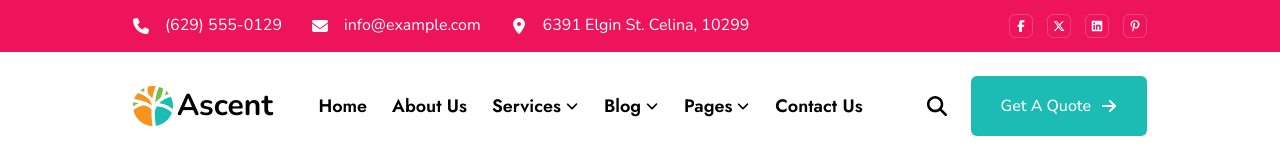
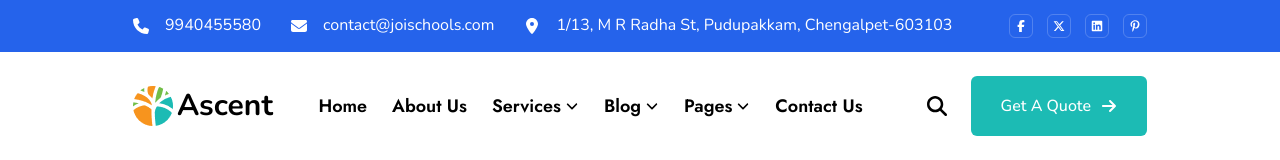
Before and after one commit to trendsandtactics/jois, a React (Vite) app: page / in a window 1280 px wide. Shown: the top 160 px of the page. Built offline with nearby package versions, Linux system fonts and the light colour scheme.

Commit message:
Update topHeader.jsx

```diff
--- a/src/components/sections/headers/topHeader.jsx
+++ b/src/components/sections/headers/topHeader.jsx
@@ -5,29 +5,43 @@ import SocalIcons from '@/components/ui/socalIcons';
 
 const TopHeader = () => {
     return (
-        <div id="top-header" className="bg-destructive sm:block hidden">
+        <div
+            id="top-header"
+            // ✅ blue background (Tailwind's blue-600, adjust as needed)
+            className="bg-blue-600 sm:block hidden"
+        >
             <div className="container">
                 <div className="flex lg:flex-row flex-col justify-between items-center gap-2 py-[13px]">
                     <div>
                         <ul className="flex gap-7.5">
-                            <li className='text-cream-foreground flex items-center gap-4'>
-                                <FaPhone /> <Link to={"#"}>(629) 555-0129</Link>
+                            {/* Phone */}
+                            <li className="text-cream-foreground flex items-center gap-4">
+                                <FaPhone />
+                                <Link to="tel:9940455580">9940455580</Link>
                             </li>
-                            <li className='text-cream-foreground flex items-center gap-4'>
-                                <FaEnvelope /> <Link to={"#"}>info@example.com</Link>
+                            {/* Email */}
+                            <li className="text-cream-foreground flex items-center gap-4">
+                                <FaEnvelope />
+                                <Link to="mailto:contact@joischools.com">
+                                    contact@joischools.com
+                                </Link>
                             </li>
-                            <li className='text-cream-foreground flex items-center gap-4'>
-                                <FaLocationDot /> <span>6391 Elgin St. Celina, 10299</span>
+                            {/* Address */}
+                            <li className="text-cream-foreground flex items-center gap-4">
+                                <FaLocationDot />
+                                <span>
+                                    1/13, M R Radha St, Pudupakkam, Chengalpet-603103
+                                </span>
                             </li>
                         </ul>
                     </div>
                     <div>
-                        <SocalIcons className={"text-xs"}/>
+                        <SocalIcons className="text-xs" />
                     </div>
                 </div>
             </div>
         </div>
-    )
-}
+    );
+};
 
-export default TopHeader
+export default TopHeader;
```
